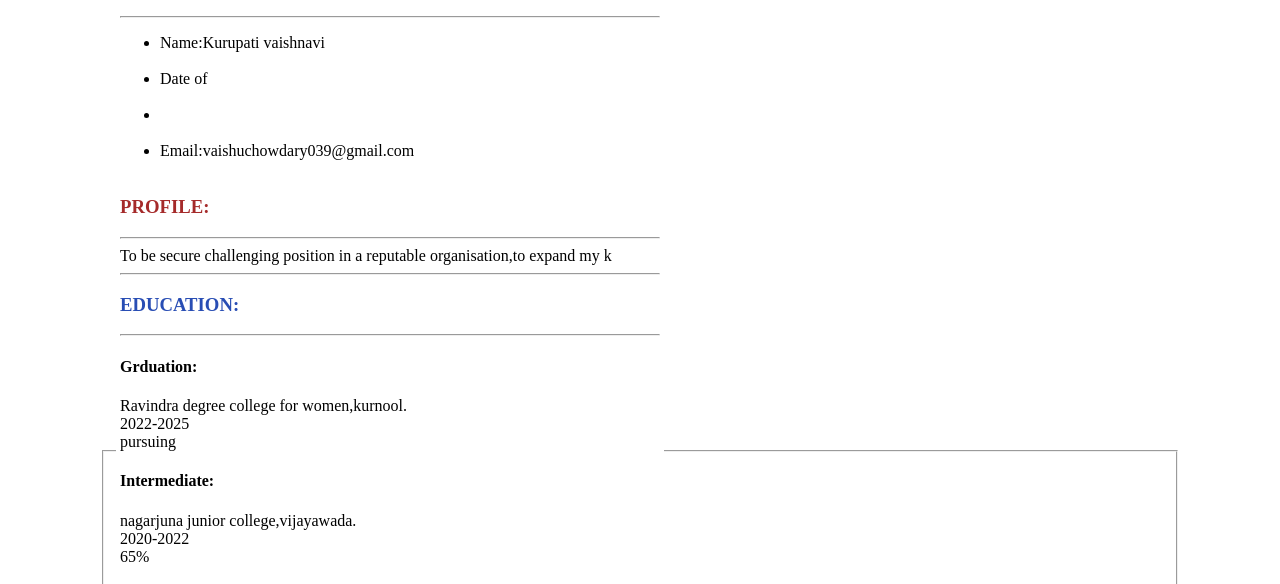
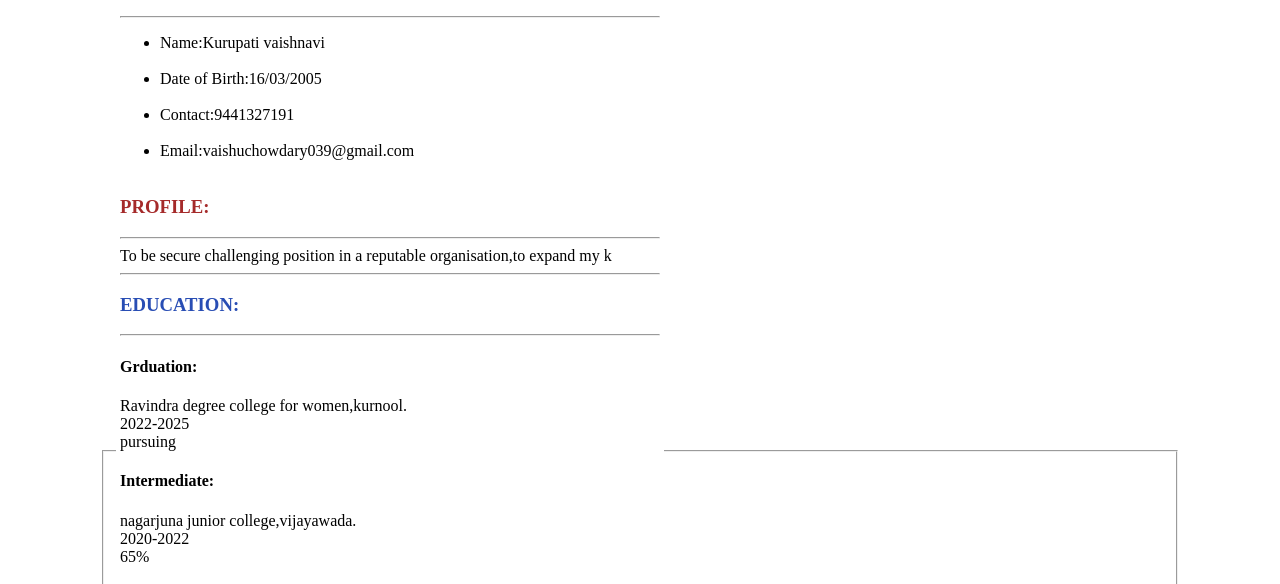
Before and after one commit to vaishuchowdary/index.html, a plain HTML site: page index.html in a window 1280 px wide. Shown: the part 205-789 px from the top of the page. Drawn offline with Linux system fonts and the light colour scheme.

Commit message:
Update index.html

```diff
--- a/index.html
+++ b/index.html
@@ -12,8 +12,8 @@
         <hr>
         <ul>
             <li>Name:Kurupati vaishnavi</li><br>
-            <li>Date of <Birth:16 class="03 2005"></Birth:16></li><br>
-            <li><Contact:9441327191></Contact:9441327191></li><br>
+            <li>Date of Birth:16/03/2005</li><br>
+            <li>Contact:9441327191</li><br>
             <li>Email:vaishuchowdary039@gmail.com</li><br>
             </ul>
             <h3 style="color:brown;">PROFILE:</h3>
```
